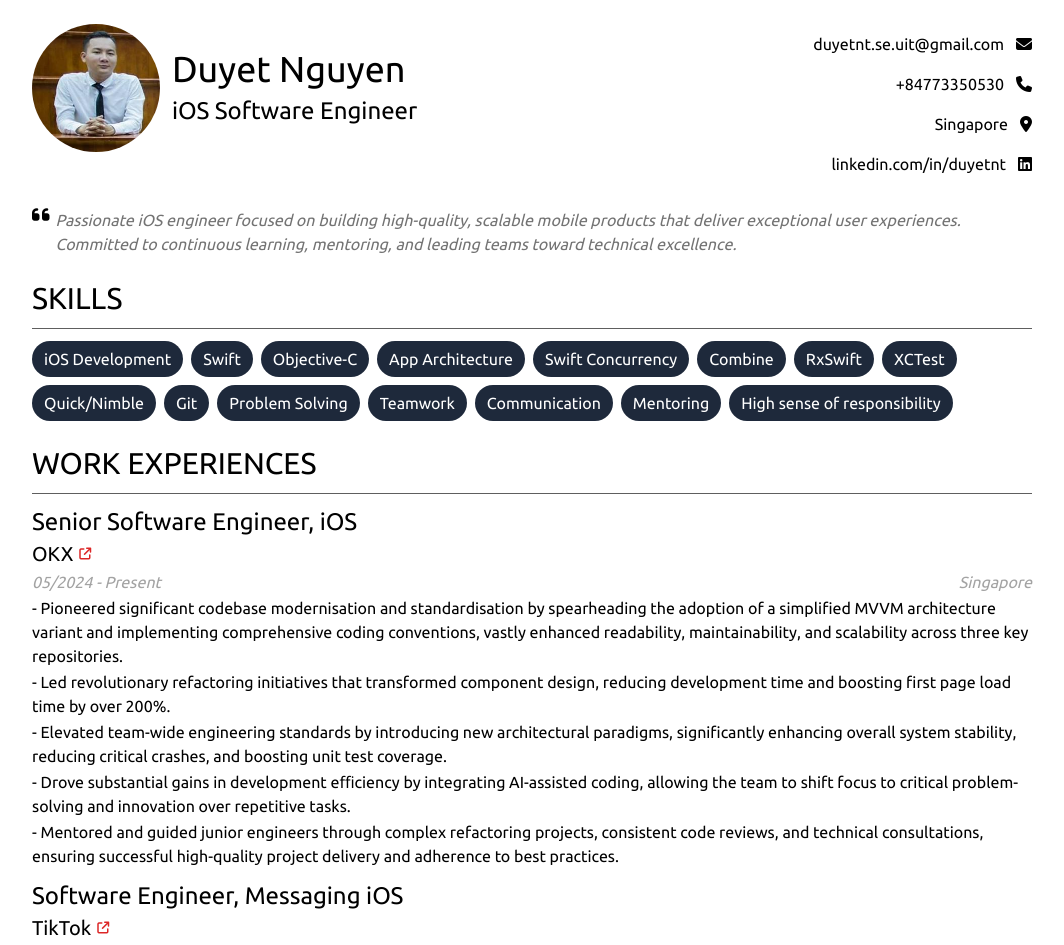
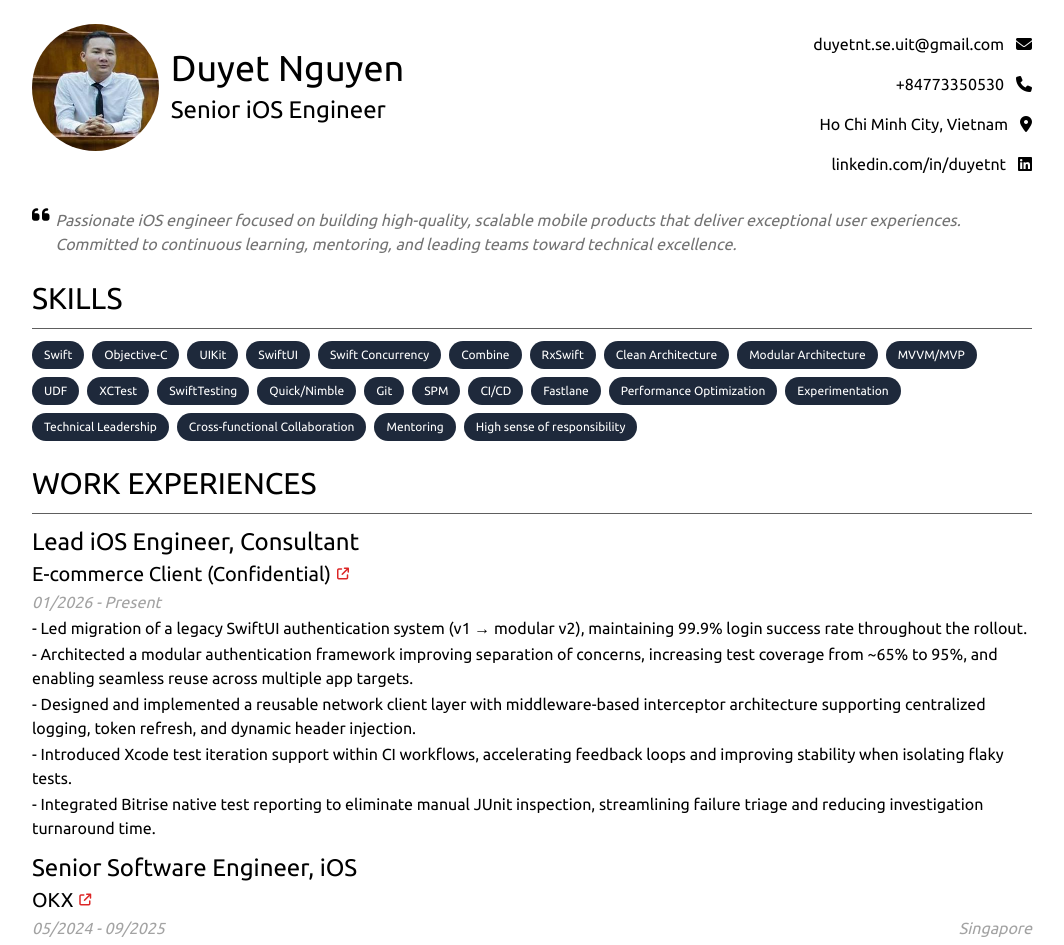
Before and after one commit to ntduyet/ntduyet.github.io, a Next.js app: page / in a window 1280 px wide. Shown: the top 945 px of the page, without its empty margins (108-1172 px from the left). Built offline with nearby package versions, Linux system fonts and the light colour scheme.

Commit message:
Update latest work experience (#32)
* chore: update experiences

* chore: use smaller font size for skill item

* chore: update tests

```diff
--- a/app/ui/skills/skill-item.tsx
+++ b/app/ui/skills/skill-item.tsx
@@ -1,7 +1,7 @@
 export default function SkillItem({ content } : { content: string }) {
   return (
     <div
-    className="skill-item bg-slate-800 text-center text-white rounded-full pt-[6px] pb-[6px] pl-[12px] pr-[12px]">
+    className="skill-item bg-slate-800 text-xs text-center text-white rounded-full pt-[6px] pb-[6px] pl-[12px] pr-[12px]">
       {content}
     </div>
   );
--- a/config/resume.yaml
+++ b/config/resume.yaml
@@ -1,6 +1,6 @@
 person:
   name: Duyet Nguyen
-  title: iOS Software Engineer
+  title: Senior iOS Engineer
 metadatas:
   - id: email
     value: duyetnt.se.uit@gmail.com
@@ -9,7 +9,7 @@ metadatas:
     value: '+84773350530'
     link: tel:+84773350530
   - id: location
-    value: Singapore
+    value: Ho Chi Minh City, Vietnam
   - id: linkedin
     value: linkedin.com/in/duyetnt
     link: https://linkedin.com/in/duyetnt
@@ -20,32 +20,52 @@ education:
   duration: 2011 - 2016
   location: Ho Chi Minh City, Vietnam
 skills:
-  - iOS Development
   - Swift
   - Objective-C
-  - App Architecture
+  - UIKit
+  - SwiftUI
   - Swift Concurrency
   - Combine
   - RxSwift
+  - Clean Architecture
+  - Modular Architecture
+  - MVVM/MVP
+  - UDF
   - XCTest
+  - SwiftTesting
   - Quick/Nimble
   - Git
-  - Problem Solving
-  - Teamwork
-  - Communication
+  - SPM
+  - CI/CD
+  - Fastlane
+  - Performance Optimization
+  - Experimentation
+  - Technical Leadership
+  - Cross-functional Collaboration
   - Mentoring
   - High sense of responsibility
 experiences:
+  - company:
+      name: E-commerce Client (Confidential)
+      website: https://ntduyet.github.io
+    position: Lead iOS Engineer, Consultant
+    duration: 01/2026 - Present
+    tasks:
+      - Led migration of a legacy SwiftUI authentication system (v1 → modular v2), maintaining 99.9% login success rate throughout the rollout.
+      - Architected a modular authentication framework improving separation of concerns, increasing test coverage from ~65% to 95%, and enabling seamless reuse across multiple app targets.
+      - Designed and implemented a reusable network client layer with middleware-based interceptor architecture supporting centralized logging, token refresh, and dynamic header injection.
+      - Introduced Xcode test iteration support within CI workflows, accelerating feedback loops and improving stability when isolating flaky tests.
+      - Integrated Bitrise native test reporting to eliminate manual JUnit inspection, streamlining failure triage and reducing investigation turnaround time.
   - company:
       name: OKX
       website: https://www.linkedin.com/company/okxofficial/about/
     position: Senior Software Engineer, iOS
     location: Singapore
-    duration: 05/2024 - Present
+    duration: 05/2024 - 09/2025
     tasks:
-      - Pioneered significant codebase modernisation and standardisation by spearheading the adoption of a simplified MVVM architecture variant and implementing comprehensive coding conventions, vastly enhanced readability, maintainability, and scalability across three key repositories.
-      - Led revolutionary refactoring initiatives that transformed component design, reducing development time and boosting first page load time by over 200%.
-      - Elevated team-wide engineering standards by introducing new architectural paradigms, significantly enhancing overall system stability, reducing critical crashes, and boosting unit test coverage.
+      - Spearheaded architecture modernization across 3 core repositories, introducing a standardized MVVM variant and coding conventions adopted by 8 engineers, reducing architectural inconsistencies and accelerating feature delivery.
+      - Led performance optimization efforts, reducing first page load time by ~68% (2100ms → 680ms), significantly improving app responsiveness.
+      - Elevated team-wide engineering standards by enforcing modular boundaries, enhancing overall system stability, reducing critical crashes, and boosting unit test coverage.
       - Drove substantial gains in development eﬃciency by integrating AI-assisted coding, allowing the team to shift focus to critical problem-solving and innovation over repetitive tasks.
       - Mentored and guided junior engineers through complex refactoring projects, consistent code reviews, and technical consultations, ensuring successful high-quality project delivery and adherence to best practices.
   - company:
@@ -55,9 +75,9 @@ experiences:
     duration: 12/2022 - 05/2024
     location: Singapore
     tasks:
-      - Implemented 6 features on time or ahead of time with good engineering practices (reusability, maintainability, unit/snapshot tests, Swift adoption, etc).
+      - Delivered 6 large-scale messaging features used by millions of daily active users, ensuring high performance and maintainability through modular design and comprehensive unit/snapshot testing.
       - Took initiative to work on engineering improvement/refactoring projects, reducing code complexity/duplication and improving feature delivery eﬃciency significantly.
-      - Owner of some important modules providing technical consultation/mentorship to help others design better code via tech solution/code review.
+      - Acted as module owner for Message List, reviewing designs and influencing architectural decisions across the messaging team.
   - company:
       name: Bloomberg LP
       website: https://www.linkedin.com/company/bloomberg/about
@@ -86,8 +106,8 @@ experiences:
     duration: 09/2018 - 11/2020
     location: Singapore
     tasks:
-      - Delivered 12 features and 6 engineering improvement projects for Driver team. Most of the features were massive, complex and required a lot of communication, but I still managed to deliver way ahead of time with fully unit/UI tests covered.
-      - Demonstrated good adaptability by learning a new code-base of Grab iOS app (end-user) in just a few days and delivered some important features without any issues.
+      - Delivered 12 large-scale driver-facing features and 6 engineering improvement initiatives, coordinating across cross-functional stakeholders to ensure timely delivery with full unit/UI test coverage.
+      - Rapidly ramped up on the Grab iOS end-user codebase and delivered critical features within days of onboarding.
       - Led the unit test modularisation project, which improved build time and dependency graph significantly.
       - Increased end to end test coverage from 0% to ~31% in 3 months.
       - Improved CI stability by investigating and fixing a lot of unstable/flaky tests which required good debugging skill and being patient.
```
Also changed, not shown: 1 other file (tests, documents, lock files or other folders).
